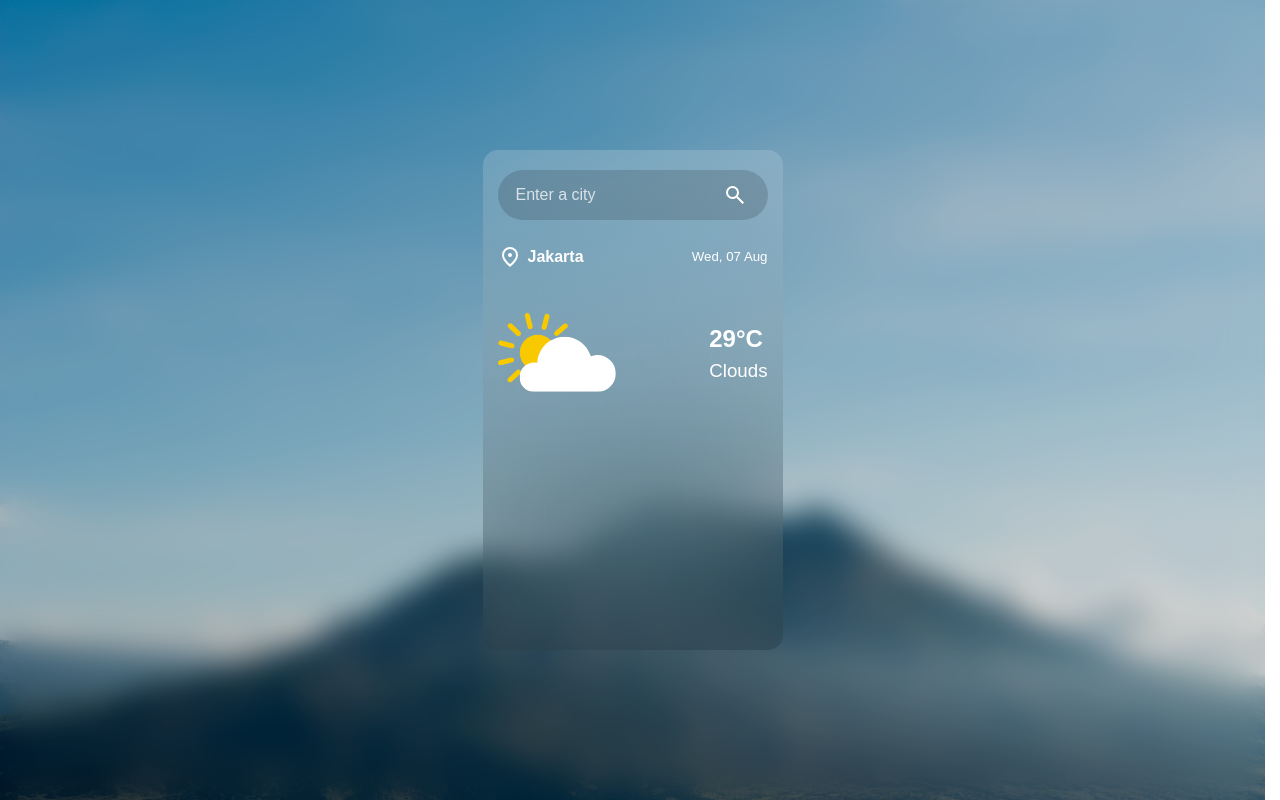
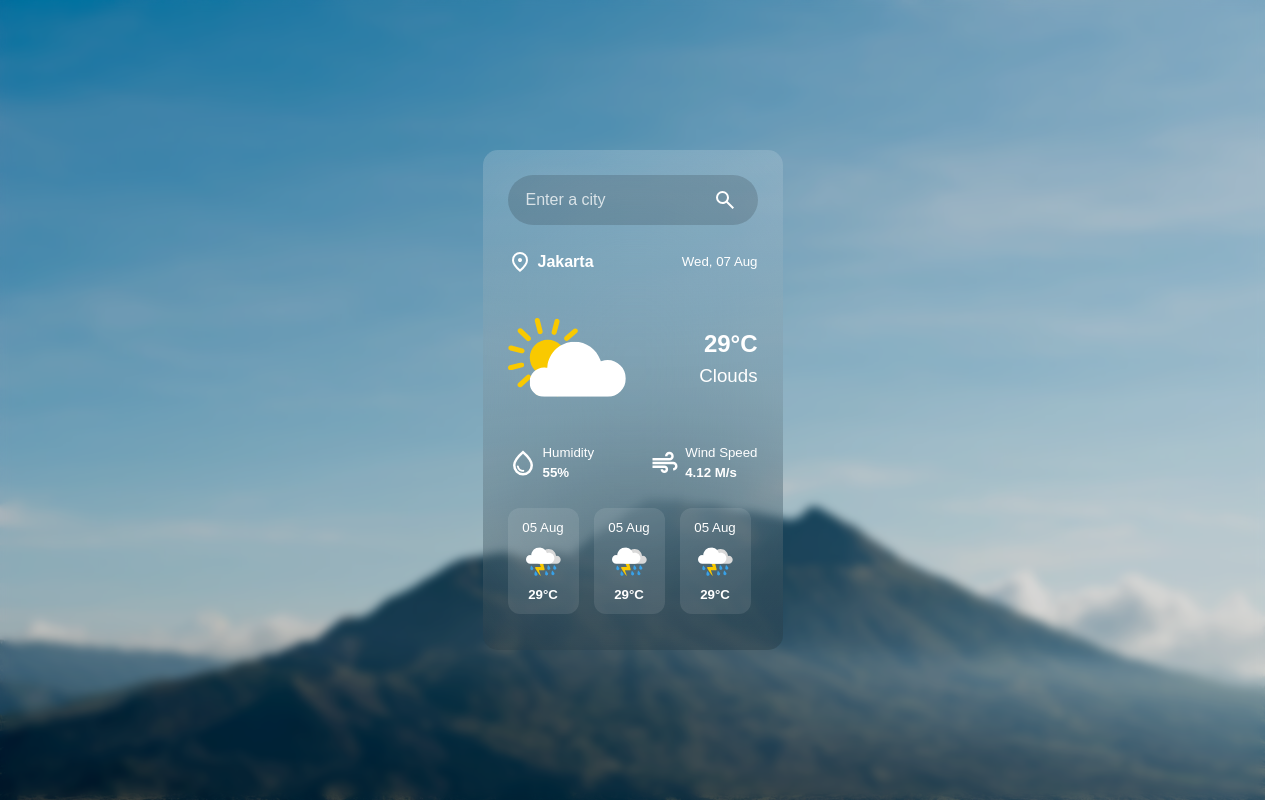
Before and after one commit to t3vel/weather-app, a plain HTML site: page index.html in a window 1280 px wide. Drawn offline with Linux system fonts and the light colour scheme; a web font is replaced by a local one.

Commit message:
main layout

```diff
--- a/index.html
+++ b/index.html
@@ -80,9 +80,9 @@
     <div class="weather-summary-wrapper">
       <img
         src="images/weather/clouds.svg"
-        alt="Clouds"
         width="120"
         height="120"
+        class="weather-summary-image"
       >
       <div class="weather-summary-info">
         <h2 class="temperature-text">29°C</h2>
@@ -91,6 +91,81 @@
         </h3>
       </div>
     </div>
+
+    <div class="weather-conditions-wrapper">
+      <div class="condition-item">
+        <svg
+          xmlns="http://www.w3.org/2000/svg"
+          height="30px"
+          viewBox="0 -960 960 960"
+          width="30px"
+          fill="#e3e3e3"
+        >
+          <path d="M491-200q12-1 20.5-9.5T520-230q0-14-9-22.5t-23-7.5q-41 3-87-22.5T343-375q-2-11-10.5-18t-19.5-7q-14 0-23 10.5t-6 24.5q17 91 80 130t127 35ZM480-80q-137 0-228.5-94T160-408q0-100 79.5-217.5T480-880q161 137 240.5 254.5T800-408q0 140-91.5 234T480-80Zm0-80q104 0 172-70.5T720-408q0-73-60.5-165T480-774Q361-665 300.5-573T240-408q0 107 68 177.5T480-160Zm0-320Z" />
+        </svg>
+
+        <div class="condition-info">
+          <h5 class="regular-text">Humidity</h5>
+          <h5 class="humidity-value">55%</h5>
+        </div>
+      </div>
+
+      <div class="condition-item">
+        <svg
+          xmlns="http://www.w3.org/2000/svg"
+          height="30px"
+          viewBox="0 -960 960 960"
+          width="30px"
+          fill="#e3e3e3"
+        >
+          <path d="M460-160q-50 0-85-35t-35-85h80q0 17 11.5 28.5T460-240q17 0 28.5-11.5T500-280q0-17-11.5-28.5T460-320H80v-80h380q50 0 85 35t35 85q0 50-35 85t-85 35ZM80-560v-80h540q26 0 43-17t17-43q0-26-17-43t-43-17q-26 0-43 17t-17 43h-80q0-59 40.5-99.5T620-840q59 0 99.5 40.5T760-700q0 59-40.5 99.5T620-560H80Zm660 320v-80q26 0 43-17t17-43q0-26-17-43t-43-17H80v-80h660q59 0 99.5 40.5T880-380q0 59-40.5 99.5T740-240Z" />
+        </svg>
+
+        <div class="condition-info">
+          <h5 class="regular-text">Wind Speed</h5>
+          <h5 class="wind-value">4.12 M/s</h5>
+        </div>
+      </div>
+    </div>
+
+    <div class="forecast-items-wrapper">
+      <div class="forecast-item">
+        <h5 class="forecast-item-date regular-text">05 Aug</h5>
+        <img
+          src="images/weather/thunderstorm.svg"
+          class="forecast-item-image"
+        >
+        <h5 class="forecast-item-temperature">29°C</h5>
+      </div><div class="forecast-item">
+        <h5 class="forecast-item-date regular-text">05 Aug</h5>
+        <img
+          src="images/weather/thunderstorm.svg"
+          class="forecast-item-image"
+        >
+        <h5 class="forecast-item-temperature">29°C</h5>
+      </div><div class="forecast-item">
+        <h5 class="forecast-item-date regular-text">05 Aug</h5>
+        <img
+          src="images/weather/thunderstorm.svg"
+          class="forecast-item-image"
+        >
+        <h5 class="forecast-item-temperature">29°C</h5>
+      </div><div class="forecast-item">
+        <h5 class="forecast-item-date regular-text">05 Aug</h5>
+        <img
+          src="images/weather/thunderstorm.svg"
+          class="forecast-item-image"
+        >
+        <h5 class="forecast-item-temperature">29°C</h5>
+      </div><div class="forecast-item">
+        <h5 class="forecast-item-date regular-text">05 Aug</h5>
+        <img
+          src="images/weather/thunderstorm.svg"
+          class="forecast-item-image"
+        >
+        <h5 class="forecast-item-temperature">29°C</h5>
+      </div>
+    </div>
   </section>
 </main>
 </body>
--- a/styles/style.css
+++ b/styles/style.css
@@ -19,7 +19,7 @@ body::after {
   width: 100%;
   height: 100dvh;
   background: rgb(0, 0, 0, .15);
-  backdrop-filter: blur(15px);
+  backdrop-filter: blur(5px);
 }
 
 .regular-text {
@@ -33,7 +33,7 @@ body::after {
   border-radius: 15px;
   backdrop-filter: blur(100px);
   z-index: 5;
-  padding: 20px 15px;
+  padding: 25px;
 }
 
 .header-inner {
@@ -99,3 +99,62 @@ body::after {
   justify-content: space-between;
   align-items: center;
 }
+
+.weather-summary-info {
+  text-align: end;
+}
+
+.weather-conditions-wrapper {
+  display: flex;
+  justify-content: space-between;
+  align-items: center;
+}
+
+.condition-item {
+  display: flex;
+  align-items: center;
+  gap: 5px;
+}
+
+.forecast-items-wrapper {
+  display: flex;
+  gap: 15px;
+  overflow-x: auto;
+  overflow-y: hidden;
+  padding-bottom: 12px;
+}
+
+.forecast-items-wrapper::-webkit-scrollbar {
+  height: 8px;
+}
+
+.forecast-items-wrapper::-webkit-scrollbar-track {
+  background: rgb(0, 0, 0, 0.1);
+  border-radius: 99px;
+}
+
+.forecast-items-wrapper::-webkit-scrollbar-thumb {
+  background: rgb(0, 0, 0, 0.15);
+  border-radius: 99px;
+}
+
+.forecast-item {
+  padding: 10px;
+  min-width: 71px;
+  background: rgb(255, 255, 255, 0.1);
+  display: flex;
+  flex-direction: column;
+  align-items: center;
+  gap: 6px;
+  border-radius: 12px;
+  transition: 0.35s all;
+}
+
+.forecast-item:hover {
+  background: rgb(255, 255, 255, 0.15);
+}
+
+.forecast-item-image {
+  max-width: 35px;
+  max-height: 35px;
+}
```
